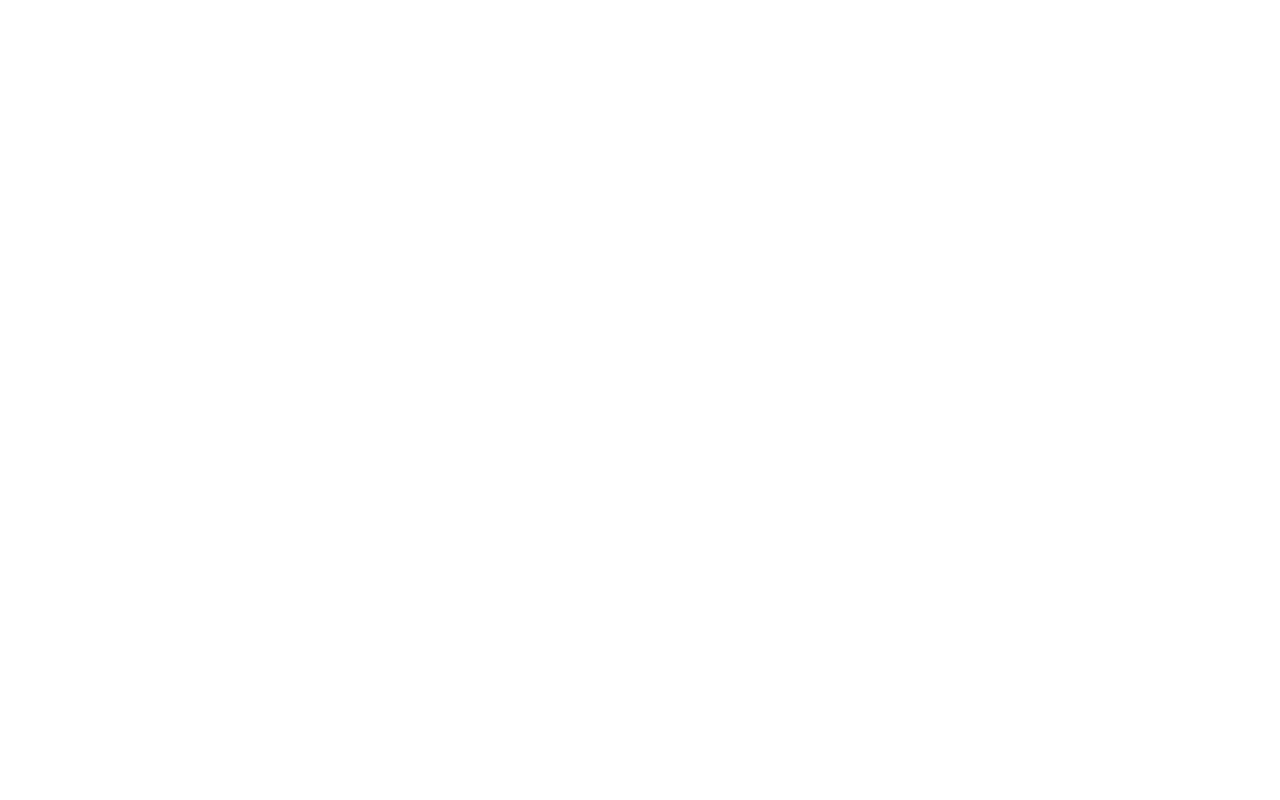
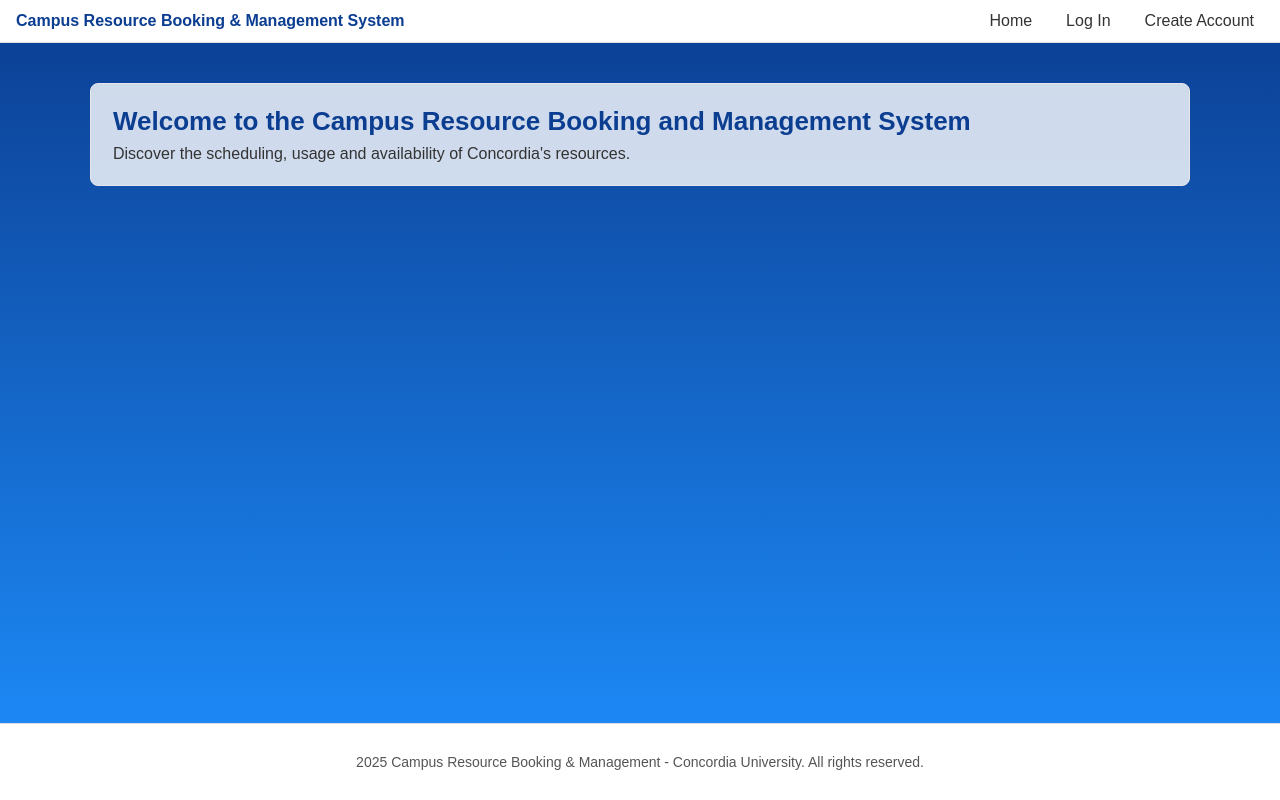
Before and after one commit to adrianaatijas/SOEN-287, a plain HTML site: page frontend/index.html in a window 1280 px wide. Drawn offline with Linux system fonts and the light colour scheme.

Commit message:
Adding index.html + common styles.css

```diff
--- a/frontend/index.html
+++ b/frontend/index.html
@@ -3,9 +3,35 @@
 <head>
     <meta charset="UTF-8">
     <meta name="viewport" content="width=device-width, initial-scale=1.0">
-    <title>Document</title>
+    <title>Campus Resource Booking & Management System</title>
+    <link rel="stylesheet" href="styles.css">
 </head>
 <body>
-
+    <!--Navigation Bar-->
+    <nav class="navbar">
+        <div class="navbar-container">
+            <a href="index.html" class="navbar-logo">
+                Campus Resource Booking & Management System
+            </a>
+            <ul class="navbar-menu">
+                <li><a href="index.html">Home</a></li>
+                <li><a href="login.html">Log In</a></li>
+                <li><a href="register.html">Create Account</a></li>
+            </ul>
+        </div>
+    </nav>
+    <!--Hero Section-->
+    <div class="main-content">
+        <div class="container">
+            <div class="hero">
+                <h1>Welcome to the Campus Resource Booking and Management System</h1>
+                <p>Discover the scheduling, usage and availability of Concordia's resources.</p>
+            </div>
+        </div>
+    </div>
+    <!--Footer-->
+    <footer class="footer">
+        <p>2025 Campus Resource Booking & Management - Concordia University. All rights reserved.</p>
+    </footer>
 </body>
 </html>
--- /dev/null
+++ b/frontend/styles.css
@@ -0,0 +1,85 @@
+html, body {
+    height: 100%;
+}
+.main-content {
+    flex: 1;
+}
+body {
+    margin: 0;
+    font-family: Arial, Helvetica, sans-serif;
+    color: #111;
+    background: linear-gradient(to bottom, #0b3d91, #1e90ff);
+    display: flex;
+    min-height: 100vh;
+    flex-direction: column;
+}
+a {
+    color: inherit;
+    text-decoration: none;
+}
+.container {
+    width: 90%;
+    max-width: 1100px;
+    margin: 0 auto;
+}
+.main-content {
+    padding: 40px 0;
+}
+.navbar {
+    background: #fff;
+    border-bottom: 1px solid #ddd;
+    position: sticky;
+    top: 0;
+}
+.navbar-container {
+    display: flex;
+    justify-content: space-between;
+    align-items: center;
+    padding: 12px 16px;
+}
+.navbar-logo {
+    font-weight: bold;
+    color: #0b3d91;
+}
+.navbar-menu {
+    list-style: none;
+    display: flex;
+    gap: 14px;
+    margin: 0;
+    padding: 0;
+}
+.navbar-menu a {
+    padding: 8px 10px;
+    color: #333;
+    border-radius: 6px;
+}
+.navbar-menu a:hover {
+    background: #f0f4ff;
+}
+.hero {
+    background: #ffffffcc;
+    border: 1px solid #e5e7eb;
+    border-radius: 8px;
+    padding: 22px;
+}
+.hero h1 {
+    margin: 0 0 8px;
+    font-size: 26px;
+    color: #0b3d91;
+}
+.hero p {
+    margin: 0;
+    color: #333;
+}
+.footer {
+    background: #fff;
+    border-top: 1px solid #ddd;
+    color: #555;
+    text-align: center;
+    padding: 16px 0;
+    font-size: 14px;
+}
+@media (max-width: 700px) {
+    .navbar-menu { display: none; }
+    .hero h1 { font-size: 22px; }
+}
```
